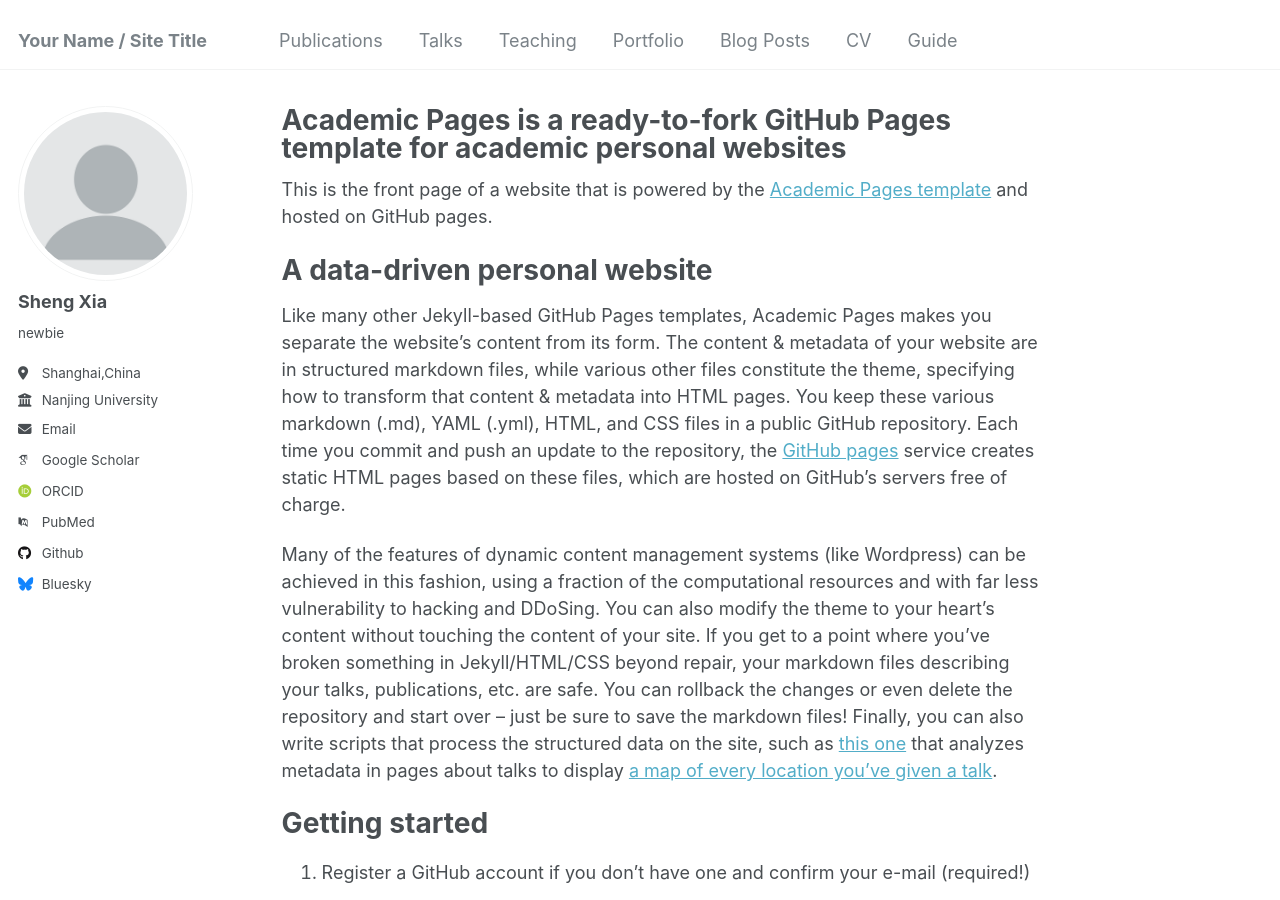
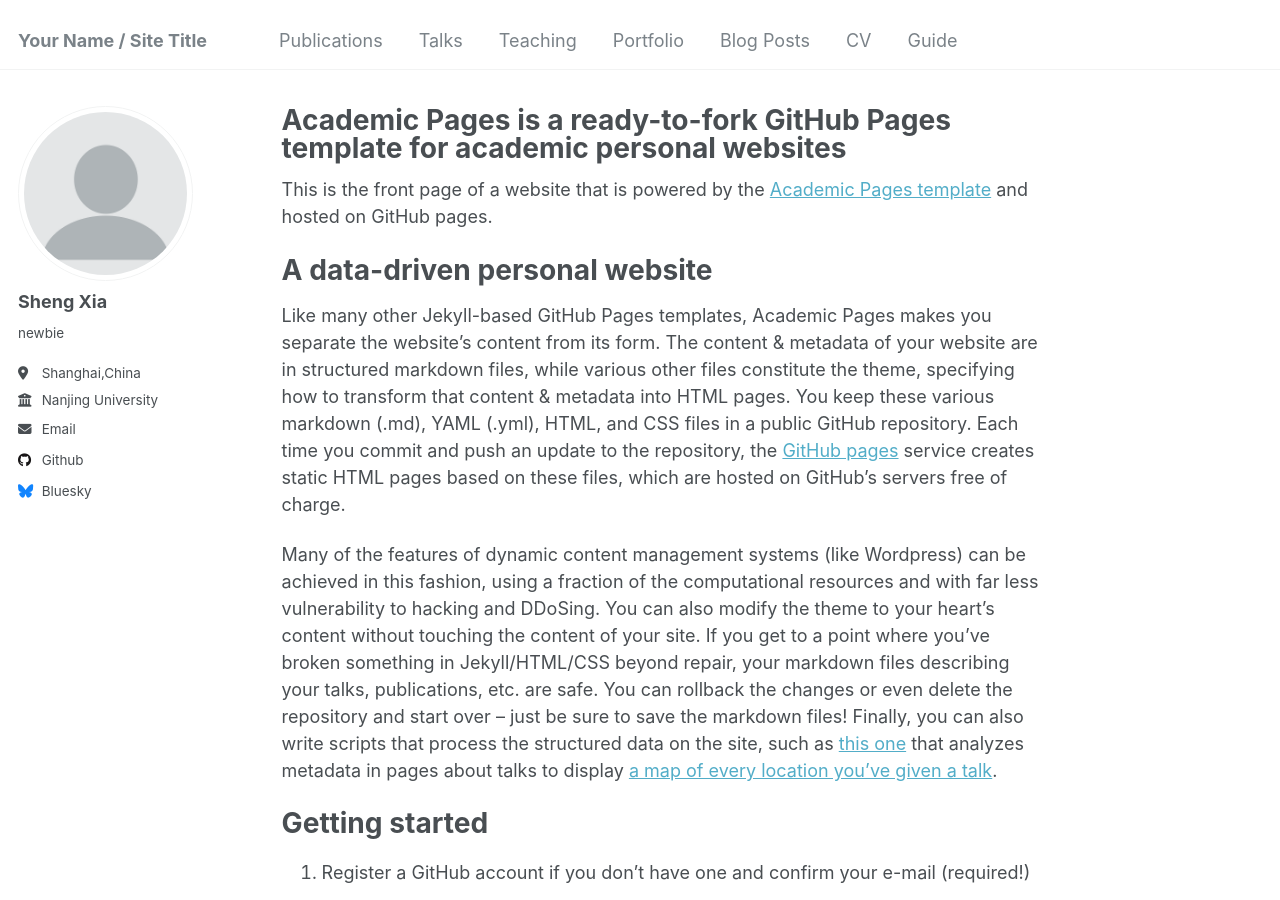
Before and after one commit to travis-xia/travis-xia.github.io, a Jekyll site: the page built from _pages/about.md, in a window 1280 px wide and 900 px high. Built offline with Jekyll 4.4.1, drawn with Linux system fonts in a browser that asks for light colours; some web fonts are replaced; part of the change alters nothing that is shown.

Commit message:
Update _config.yml

```diff
--- a/_config.yml
+++ b/_config.yml
@@ -32,18 +32,18 @@ author:
 
   # Academic websites
   arxiv            : # URL - Update with the correct link to your profile
-  googlescholar    : "https://scholar.google.com/citations?user=PS_CX0AAAAAJ"
+  googlescholar    : #"https://scholar.google.com/citations?user=PS_CX0AAAAAJ"
   impactstory      : # URL
-  orcid            : "http://orcid.org/yourorcidurl"
+  orcid            : #"http://orcid.org/yourorcidurl"
   semantic         : # URL
-  pubmed           : "https://www.ncbi.nlm.nih.gov/pubmed/?term=john+snow"
+  pubmed           : #"https://www.ncbi.nlm.nih.gov/pubmed/?term=john+snow"
   researchgate     : # URL
 
   # Repositories and software development
   bitbucket        : # Username - Update with your username on the site
   codepen          : # Username
   dribbble         : # Username
-  github           : "academicpages"
+  github           : "https://github.com/travis-xia"
   kaggle           : # Username
   stackoverflow    : # User number or user number and name (i.e., use "1" or "1/jeff-atwood")
 
```
